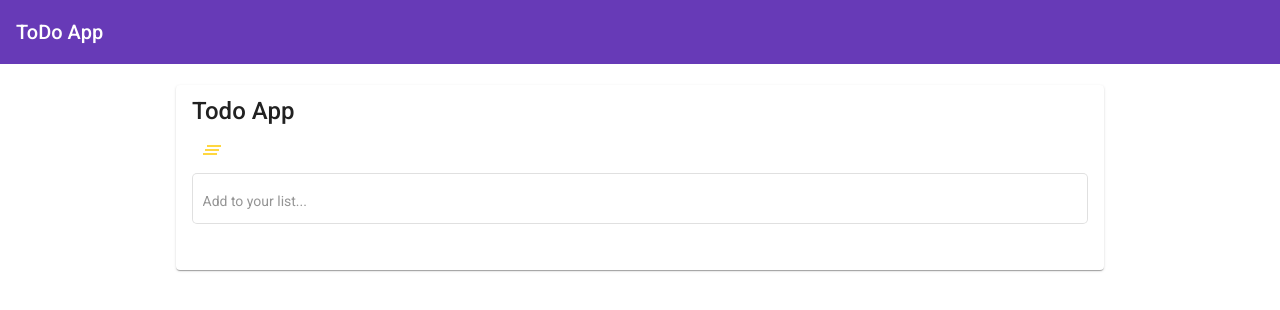
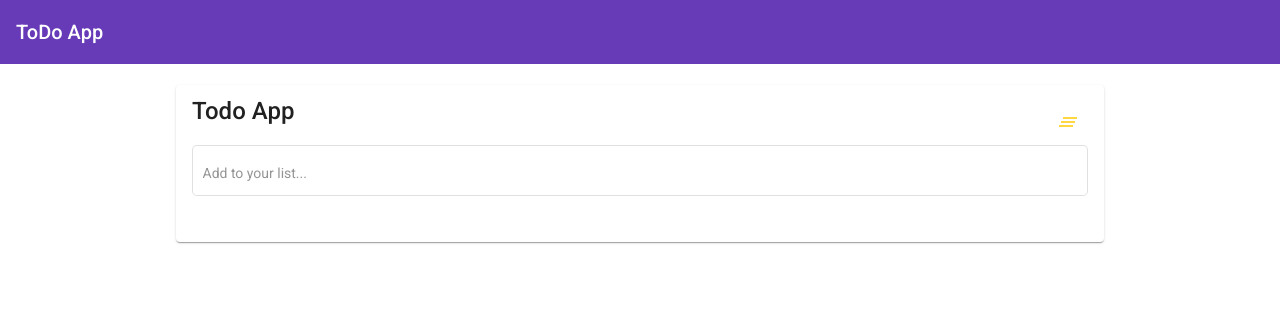
Before and after one commit to newmankyle/angular-todo-app, an Angular app: page / in a window 1280 px wide. Shown: the top 310 px of the page. Built offline with nearby package versions, Linux system fonts and the light colour scheme.

Commit message:
moves clear_all to top right of card by adding fxLayout

```diff
--- a/package.json
+++ b/package.json
@@ -16,6 +16,7 @@
     "@angular/common": "~9.0.6",
     "@angular/compiler": "~9.0.6",
     "@angular/core": "~9.0.6",
+    "@angular/flex-layout": "^9.0.0-beta.29",
     "@angular/forms": "~9.0.6",
     "@angular/material": "^9.1.3",
     "@angular/platform-browser": "~9.0.6",
--- a/src/app/app.component.html
+++ b/src/app/app.component.html
@@ -3,17 +3,19 @@
 </mat-toolbar>
 
 <mat-card class="container">
-  <mat-card-title>Todo App</mat-card-title>
-  <mat-card-content class="todo-input">
+  <div flexLayout="row" fxLayoutAlign="space-between">
+    <mat-card-title>Todo App</mat-card-title>
     <button
       mat-icon-button
       color="accent"
       matTooltip="Clear all completed Todos"
-      matTooltipPosition="right"
+      matTooltipPosition="left"
       (click)="clearCompletedTodos()"
     >
       <mat-icon>clear_all</mat-icon>
     </button>
+  </div>
+  <mat-card-content class="todo-input">
     <todo-adder></todo-adder>
     <todo-list></todo-list>
   </mat-card-content>
--- a/src/app/app.module.ts
+++ b/src/app/app.module.ts
@@ -4,6 +4,7 @@ import { NgModule } from "@angular/core";
 import { AppComponent } from "./app.component";
 import { BrowserAnimationsModule } from "@angular/platform-browser/animations";
 import { FormsModule } from "@angular/forms";
+import { FlexLayoutModule } from "@angular/flex-layout";
 import { MatToolbarModule } from "@angular/material/toolbar";
 import { MatCardModule } from "@angular/material/card";
 import { MatListModule } from "@angular/material/list";
@@ -27,6 +28,7 @@ import { TodoAdderComponent } from "./components/todo-adder/todo-adder.component
     BrowserModule,
     BrowserAnimationsModule,
     FormsModule,
+    FlexLayoutModule,
     MatToolbarModule,
     MatCardModule,
     MatListModule,
```
Also changed, not shown: 1 other file (tests, documents, lock files or other folders).
